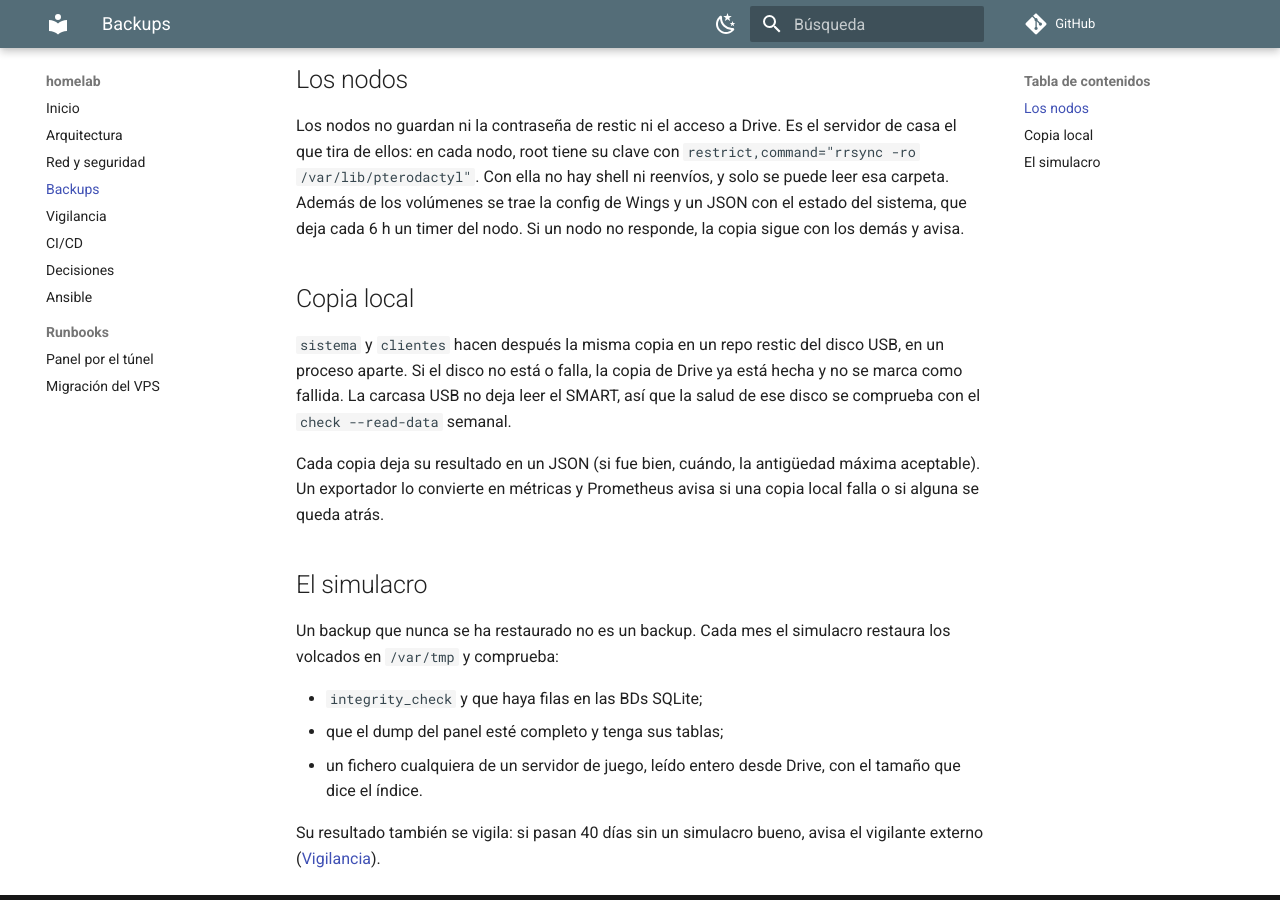
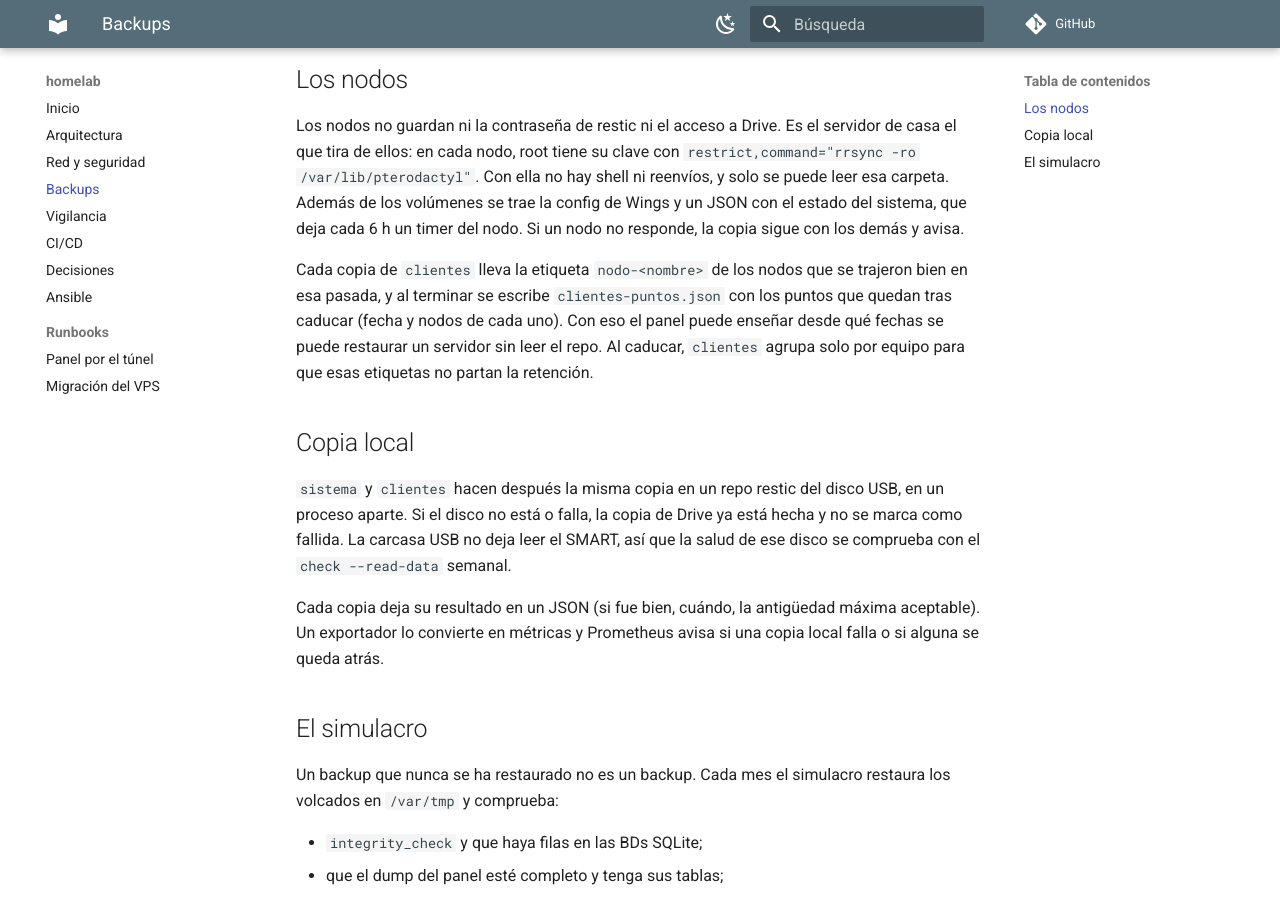
Before and after one commit to IsDerky/homelab, an MkDocs documentation site: the page built from docs/backups.md, in a window 1280 px wide and 900 px high, scrolled down 837 px. Built offline with MkDocs 1.6.1 and Material for MkDocs 9.7.7, drawn with Linux system fonts in a browser that asks for light colours; comment, search, counter and statistics services are not loaded.

Commit message:
feat(backup): etiqueta de nodos y lista de puntos de restauración de clientes

```diff
--- a/docs/backups.md
+++ b/docs/backups.md
@@ -16,6 +16,8 @@ Los volúmenes de los servidores de juego se copian como ficheros desde el host,
 
 Los nodos no guardan ni la contraseña de restic ni el acceso a Drive. Es el servidor de casa el que tira de ellos: en cada nodo, root tiene su clave con `restrict,command="rrsync -ro /var/lib/pterodactyl"`. Con ella no hay shell ni reenvíos, y solo se puede leer esa carpeta. Además de los volúmenes se trae la config de Wings y un JSON con el estado del sistema, que deja cada 6 h un timer del nodo. Si un nodo no responde, la copia sigue con los demás y avisa.
 
+Cada copia de `clientes` lleva la etiqueta `nodo-<nombre>` de los nodos que se trajeron bien en esa pasada, y al terminar se escribe `clientes-puntos.json` con los puntos que quedan tras caducar (fecha y nodos de cada uno). Con eso el panel puede enseñar desde qué fechas se puede restaurar un servidor sin leer el repo. Al caducar, `clientes` agrupa solo por equipo para que esas etiquetas no partan la retención.
+
 ## Copia local
 
 `sistema` y `clientes` hacen después la misma copia en un repo restic del disco USB, en un proceso aparte. Si el disco no está o falla, la copia de Drive ya está hecha y no se marca como fallida. La carcasa USB no deja leer el SMART, así que la salud de ese disco se comprueba con el `check --read-data` semanal.
```
Also changed, not shown: 1 other file.
